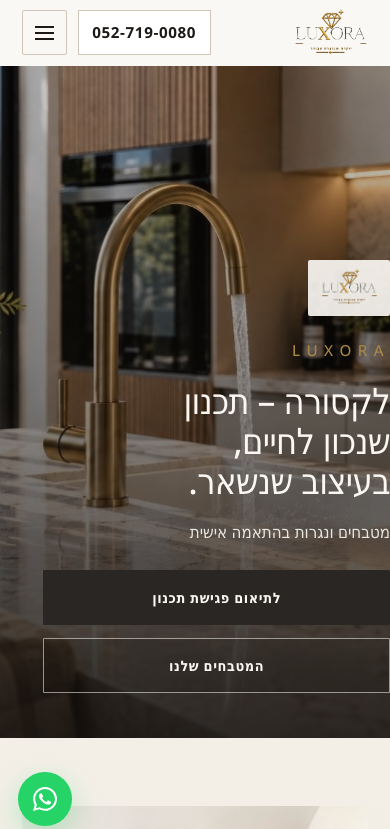
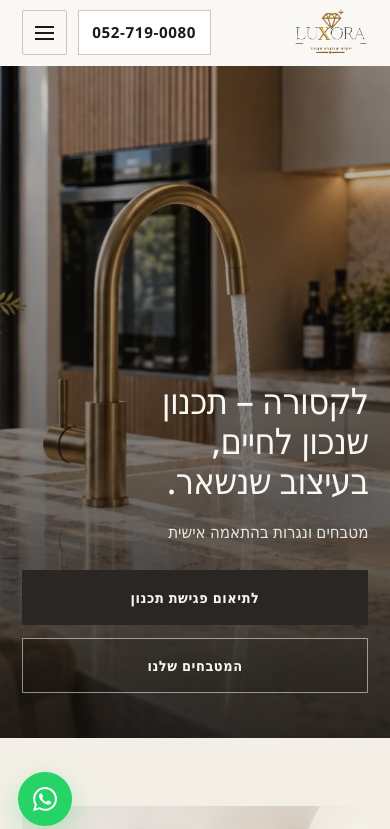
Before and after one commit to avinisimian-debug/luxora-website, a React (Vite) app: page / in a window 390 px wide. Shown: the top 829 px of the page. Built offline with nearby package versions, Linux system fonts and the light colour scheme.

Commit message:
Simplify home hero: drop logo card and wordmark, center on mobile.
Remove the hero logo plate and spaced LUXORA mark (and the now-unused
hero logo variant). On phones, center the copy block instead of pinning
it to the right edge.

Co-Authored-By: Claude Opus 5.5 <noreply@anthropic.com>

```diff
--- a/src/components/BrandLogo.tsx
+++ b/src/components/BrandLogo.tsx
@@ -1,12 +1,11 @@
 type BrandLogoProps = {
-  variant?: 'header' | 'footer' | 'hero'
+  variant?: 'header' | 'footer'
   className?: string
 }
 
 const SIZES = {
   header: { width: 148, height: 52 },
   footer: { width: 180, height: 64 },
-  hero: { width: 220, height: 78 },
 } as const
 
 export function BrandLogo({ variant = 'header', className = '' }: BrandLogoProps) {
@@ -20,7 +19,7 @@ export function BrandLogo({ variant = 'header', className = '' }: BrandLogoProps
       width={size.width}
       height={size.height}
       decoding="async"
-      fetchPriority={variant === 'header' || variant === 'hero' ? 'high' : 'low'}
+      fetchPriority={variant === 'header' ? 'high' : 'low'}
     />
   )
 }
--- a/src/pages/HomePage.tsx
+++ b/src/pages/HomePage.tsx
@@ -9,7 +9,6 @@ import {
   TESTIMONIALS,
 } from '../data/content'
 import { MEDIA } from '../data/media'
-import { BrandLogo } from '../components/BrandLogo'
 import { EditorialGallery } from '../components/EditorialGallery'
 import { Reveal } from '../components/Reveal'
 import { StylesShowcase } from '../components/StylesShowcase'
@@ -31,12 +30,6 @@ export function HomePage() {
         </div>
 
         <div className="container home-hero__content">
-          <div className="home-hero__logo">
-            <BrandLogo variant="hero" />
-          </div>
-          <p className="home-hero__mark" aria-hidden="true">
-            {BRAND.nameEn}
-          </p>
           <h1 id="hero-title">{BRAND.tagline}</h1>
           <p className="home-hero__sub">{BRAND.field}</p>
           <div className="btn-row">
--- a/src/styles/components.css
+++ b/src/styles/components.css
@@ -68,20 +68,6 @@
   width: auto;
   background: transparent;
   padding: 0;
-}
-
-.brand-logo--hero {
-  max-height: clamp(3.5rem, 9vw, 5.1rem);
-  width: auto;
-  max-width: min(100%, 14rem);
-  padding: 0.55rem 0.75rem;
-  background: rgba(250, 247, 242, 0.92);
-  border-radius: 2px;
-  filter: drop-shadow(0 10px 28px rgba(0, 0, 0, 0.28));
-}
-
-.home-hero__logo {
-  margin-bottom: 1.35rem;
 }
 
 .nav-mobile__logo {
@@ -373,15 +359,6 @@ body.menu-open .whatsapp-fab {
   }
 }
 
-.home-hero__mark {
-  font-family: var(--font-display);
-  font-size: clamp(0.95rem, 1.5vw, 1.1rem);
-  letter-spacing: 0.42em;
-  font-weight: 500;
-  color: var(--color-brass);
-  margin-bottom: 1.05rem;
-}
-
 .home-hero h1 {
   font-size: var(--text-hero);
   color: var(--color-ivory-soft);
@@ -459,8 +436,7 @@ body.menu-open .whatsapp-fab {
 
   .home-hero__content {
     padding-block: 4.75rem 2.85rem;
-    max-width: 100%;
-    margin-inline-start: 0;
+    margin-inline: auto;
     animation-duration: 0.85s;
   }
 
```
